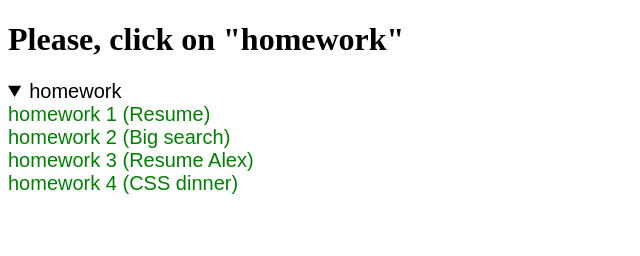
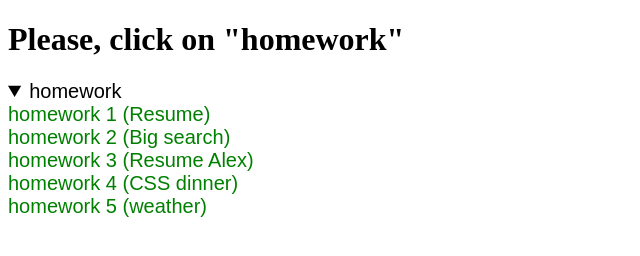
Before and after one commit to borysrohulia/homework, a plain HTML site: page index.html in a window 1280 px wide. Both pictures are taken after a click on the heading "homework". Shown: the whole page, without its empty margins (0-640 px from the left). Drawn offline with Linux system fonts and the light colour scheme.

Commit message:
hw5 final

```diff
--- a/index.html
+++ b/index.html
@@ -12,7 +12,8 @@
         <a href="lesson1/lesson1.html" target="blanc">homework 1 (Resume)</a><br>
         <a href="lesson2/search.html" target="blanc">homework 2 (Big search)</a><br>
         <a href="lesson3/index.html" target="blanc">homework 3 (Resume Alex)</a><br>
-        <a href="lesson4/cssdinner.html" target="blanc">homework 4 (CSS dinner)</a>
+        <a href="lesson4/cssdinner.html" target="blanc">homework 4 (CSS dinner)</a><br>
+        <a href="lesso5/weather.html" target="blanc">homework 5 (weather)</a>
     </details>
 </body>
 </html>
```
